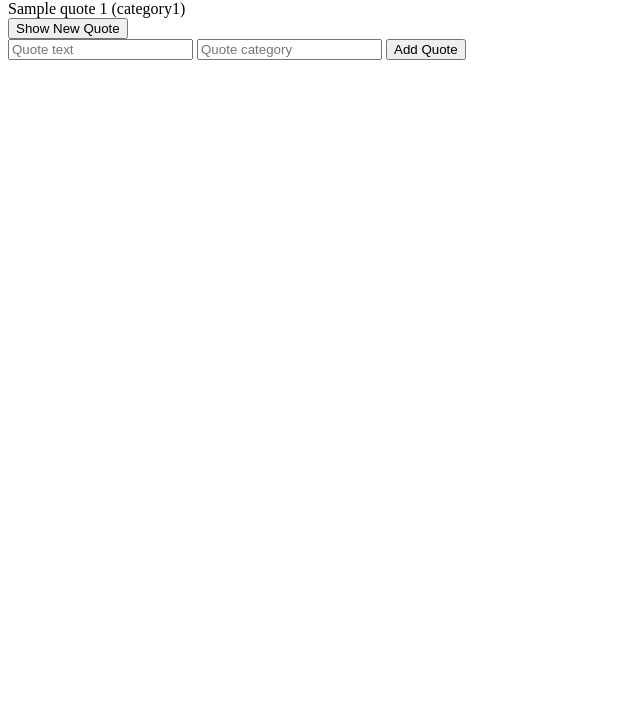
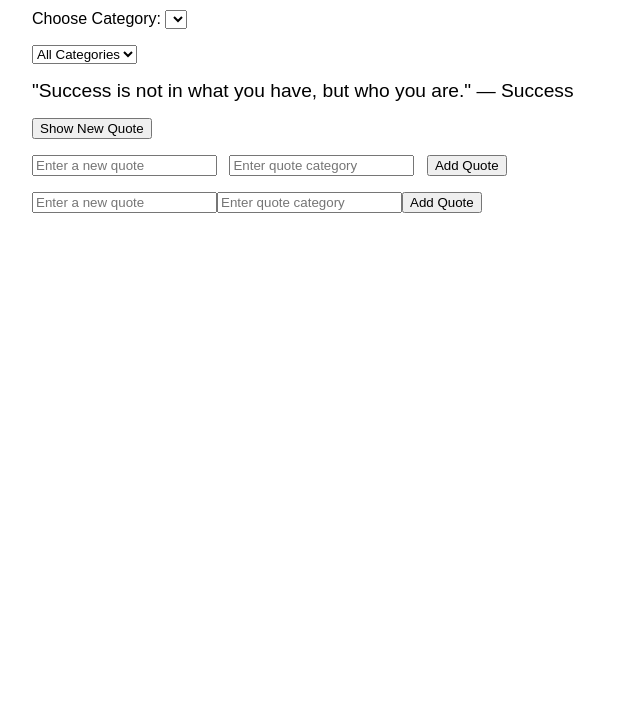
Before and after one commit to Paakwesi2-3/alx_fe_javascript, a plain HTML site: page dom-manipulation/index.html in a window 1280 px wide. Shown: the part 80-800 px from the top of the page, without its empty margins (0-640 px from the left). Drawn offline with Linux system fonts and the light colour scheme.

Commit message:
Feat: Dynamic Quote Generator with add/display functionality

```diff
--- a/dom-manipulation/index.html
+++ b/dom-manipulation/index.html
@@ -1,12 +1,29 @@
 <!DOCTYPE html>
-<html>
+<html lang="en">
 <head>
-    <title>Quote Generator</title>
+  <meta charset="UTF-8">
+  <meta name="viewport" content="width=device-width, initial-scale=1.0">
+  <title>Dynamic Quote Generator</title>
+  <style>
+    body { font-family: Arial, sans-serif; margin: 2rem; }
+    #quoteDisplay { margin: 1rem 0; font-size: 1.2rem; }
+    .category-select, .add-quote-form { margin: 1rem 0; }
+    .add-quote-form input { margin-right: 0.5rem; }
+  </style>
 </head>
 <body>
-    <h1>Quote Generator</h1>
-    <div id="quoteDisplay"></div>
-    <button id="newQuote">Show New Quote</button>
-    <script src="script.js"></script>
+  <h1>Dynamic Quote Generator</h1>
+  <div class="category-select">
+    <label for="categorySelect">Choose Category:</label>
+    <select id="categorySelect"></select>
+  </div>
+  <div id="quoteDisplay"></div>
+  <button id="newQuote">Show New Quote</button>
+  <div class="add-quote-form">
+    <input id="newQuoteText" type="text" placeholder="Enter a new quote" />
+    <input id="newQuoteCategory" type="text" placeholder="Enter quote category" />
+    <button id="addQuoteBtn">Add Quote</button>
+  </div>
+  <script src="script.js"></script>
 </body>
 </html>
--- a/dom-manipulation/script.js
+++ b/dom-manipulation/script.js
@@ -1,43 +1,101 @@
-// 1. Quotes array with text and category properties
 const quotes = [
-    { text: "Sample quote 1", category: "category1" },
-    { text: "Sample quote 2", category: "category2" }
+  { text: "The only way to do great work is to love what you do.", category: "Motivation" },
+  { text: "Life is what happens when you're busy making other plans.", category: "Life" },
+  { text: "Success is not in what you have, but who you are.", category: "Success" },
 ];
 
-// 2. displayRandomQuote function
-function displayRandomQuote() {
-    const randomIndex = Math.floor(Math.random() * quotes.length);
-    const quote = quotes[randomIndex];
-    document.getElementById('quoteDisplay').textContent = `${quote.text} (${quote.category})`;
+function showRandomQuote(category = null) {
+  let filteredQuotes = quotes;
+  if (category) {
+    filteredQuotes = quotes.filter(q => q.category === category);
+  }
+  if (filteredQuotes.length === 0) {
+    document.getElementById('quoteDisplay').textContent = "No quotes available for this category.";
+    return;
+  }
+  const randomIndex = Math.floor(Math.random() * filteredQuotes.length);
+  const quote = filteredQuotes[randomIndex];
+  document.getElementById('quoteDisplay').textContent = `"${quote.text}" — ${quote.category}`;
 }
 
-// 3. createAddQuoteForm function
-function createAddQuoteForm() {
-    const form = document.createElement('div');
-    form.innerHTML = `
-        <input type="text" id="newQuoteText" placeholder="Quote text">
-        <input type="text" id="newQuoteCategory" placeholder="Quote category">
-        <button id="addQuoteButton">Add Quote</button>
-    `;
-    document.body.appendChild(form);
-    document.getElementById('addQuoteButton').addEventListener('click', addQuote);
+function addQuote() {
+  const textInput = document.getElementById('newQuoteText');
+  const categoryInput = document.getElementById('newQuoteCategory');
+  const text = textInput.value.trim();
+  const category = categoryInput.value.trim();
+
+  if (!text || !category) {
+    alert("Please enter both quote text and category.");
+    return;
+  }
+
+  quotes.push({ text, category });
+  textInput.value = '';
+  categoryInput.value = '';
+  showRandomQuote();
+  updateCategoryDropdown();
 }
 
-// 4. addQuote function
-function addQuote() {
-    const text = document.getElementById('newQuoteText').value;
-    const category = document.getElementById('newQuoteCategory').value;
-    if (text && category) {
-        quotes.push({ text, category });
-        document.getElementById('newQuoteText').value = '';
-        document.getElementById('newQuoteCategory').value = '';
-        displayRandomQuote();
-    }
+function createAddQuoteForm() {
+  const formDiv = document.createElement('div');
+
+  const textInput = document.createElement('input');
+  textInput.id = 'newQuoteText';
+  textInput.type = 'text';
+  textInput.placeholder = 'Enter a new quote';
+
+  const categoryInput = document.createElement('input');
+  categoryInput.id = 'newQuoteCategory';
+  categoryInput.type = 'text';
+  categoryInput.placeholder = 'Enter quote category';
+
+  const addButton = document.createElement('button');
+  addButton.textContent = 'Add Quote';
+  addButton.onclick = addQuote;
+
+  formDiv.appendChild(textInput);
+  formDiv.appendChild(categoryInput);
+  formDiv.appendChild(addButton);
+
+  document.body.appendChild(formDiv);
 }
 
-// 5. Event listener for "Show New Quote" button
-document.getElementById('newQuote').addEventListener('click', displayRandomQuote);
+function updateCategoryDropdown() {
+  let dropdown = document.getElementById('categoryDropdown');
+  if (!dropdown) {
+    dropdown = document.createElement('select');
+    dropdown.id = 'categoryDropdown';
+    dropdown.onchange = function() {
+      const selected = dropdown.value;
+      showRandomQuote(selected === 'All' ? null : selected);
+    };
+    document.body.insertBefore(dropdown, document.getElementById('quoteDisplay'));
+  }
+  // Remove all options
+  dropdown.innerHTML = '';
+  // Add "All" option
+  const allOption = document.createElement('option');
+  allOption.value = 'All';
+  allOption.textContent = 'All Categories';
+  dropdown.appendChild(allOption);
 
-// Initialize
+  // Get unique categories
+  const categories = [...new Set(quotes.map(q => q.category))];
+  categories.forEach(cat => {
+    const option = document.createElement('option');
+    option.value = cat;
+    option.textContent = cat;
+    dropdown.appendChild(option);
+  });
+}
+
+document.getElementById('newQuote').addEventListener('click', () => {
+  const dropdown = document.getElementById('categoryDropdown');
+  const selectedCategory = dropdown && dropdown.value !== 'All' ? dropdown.value : null;
+  showRandomQuote(selectedCategory);
+});
+
+// Initial setup
+showRandomQuote();
 createAddQuoteForm();
-displayRandomQuote();
+updateCategoryDropdown();
```
